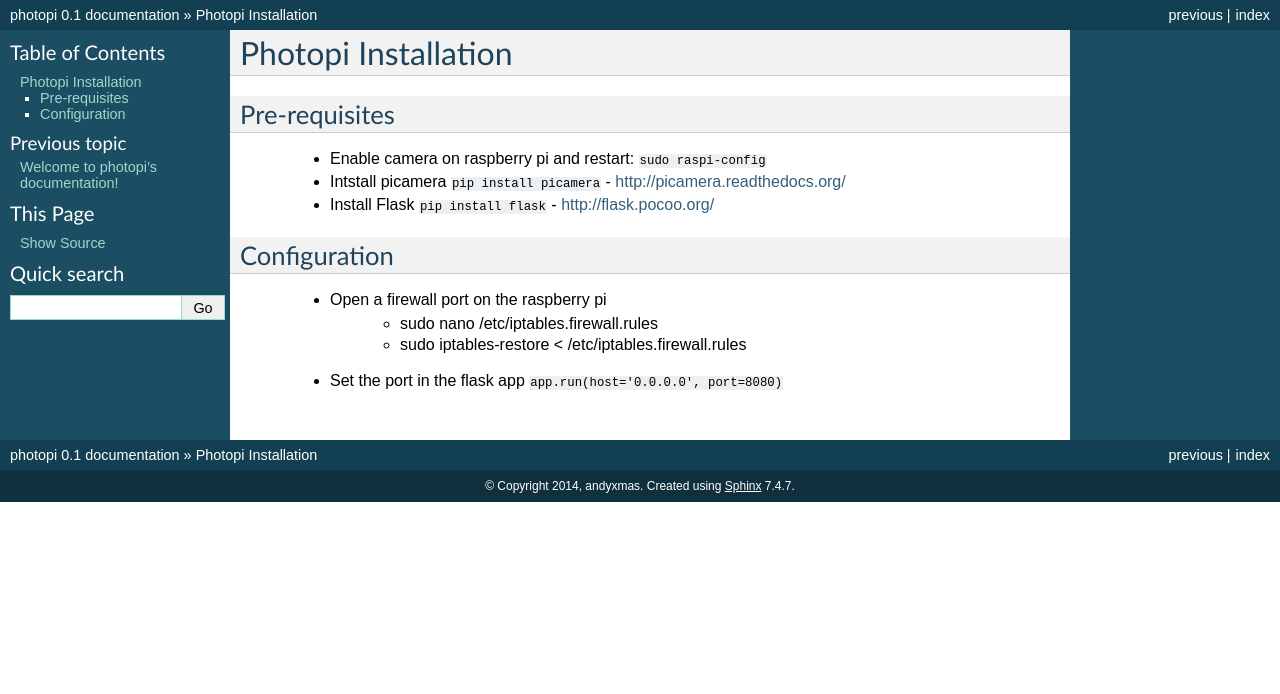
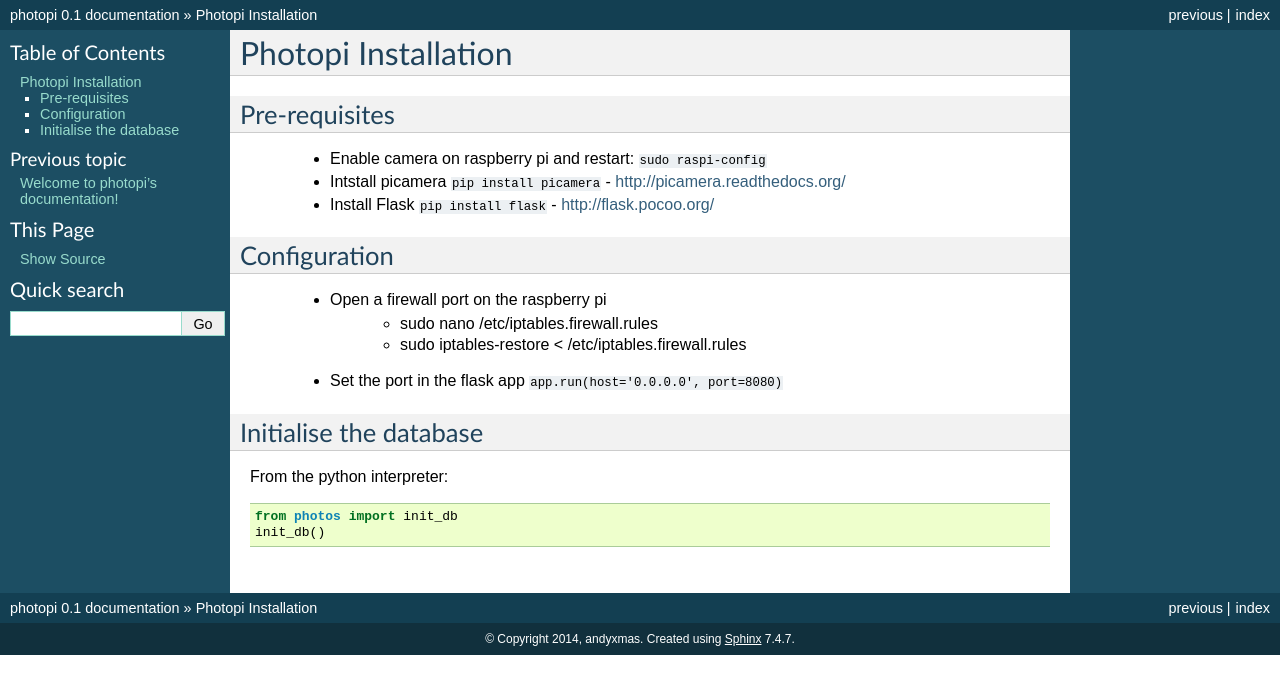
Before and after one commit to andyxmas/photopi, a Sphinx documentation site: the page built from docs/source/installation.rst, in a window 1280 px wide. Shown: the top 694 px of the page. Built offline with Sphinx 7.4.7, drawn with Linux system fonts in a browser that asks for light colours.

Commit message:
all merged and docs updated.

```diff
--- a/docs/source/installation.rst
+++ b/docs/source/installation.rst
@@ -15,3 +15,11 @@ Configuration
 	- sudo nano /etc/iptables.firewall.rules
 	- sudo iptables-restore < /etc/iptables.firewall.rules
  - Set the port in the flask app ``app.run(host='0.0.0.0', port=8080)``
+
+Initialise the database
+-----------------------
+
+From the python interpreter::
+
+    from photos import init_db
+    init_db()
```
Also changed, not shown: 1 other file.
